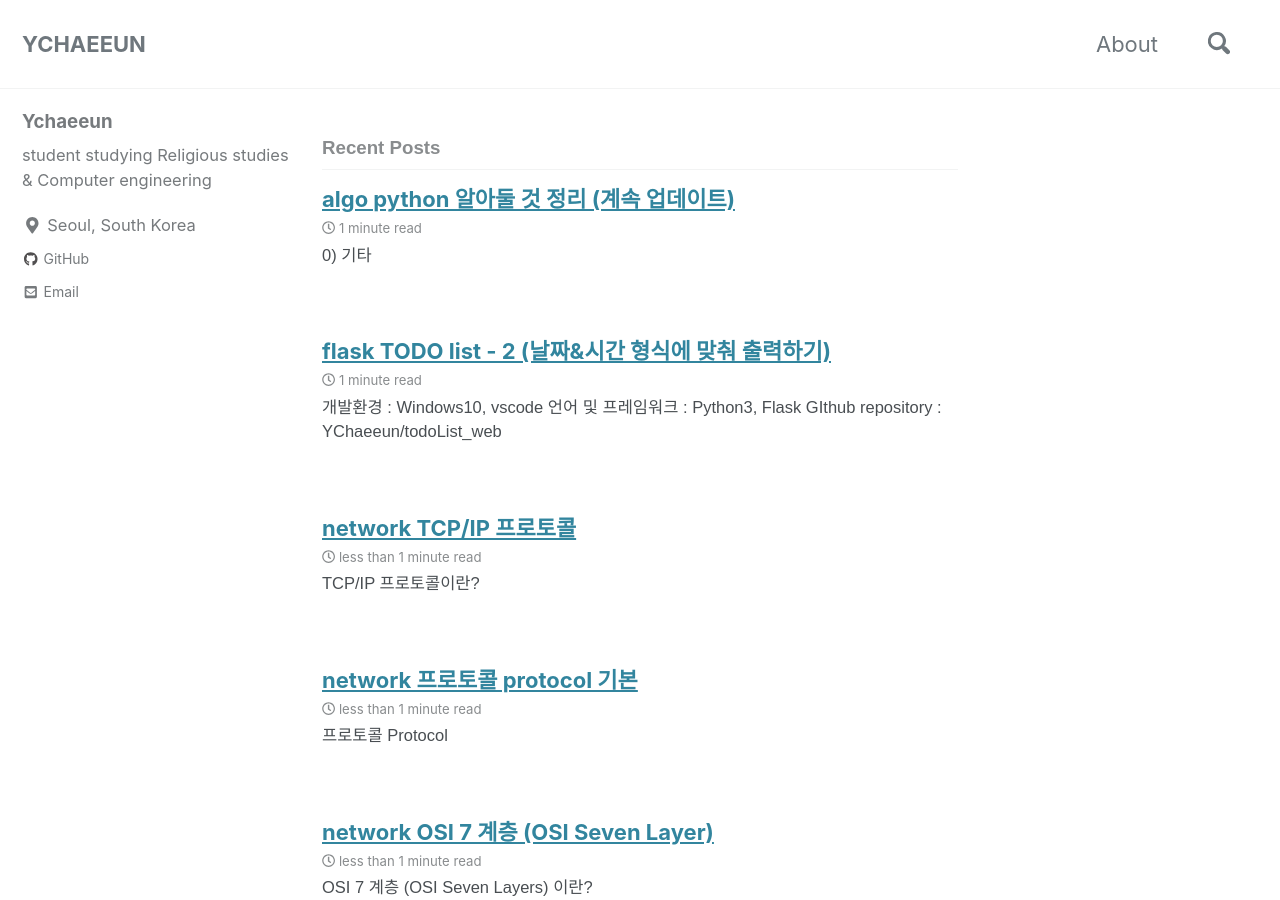
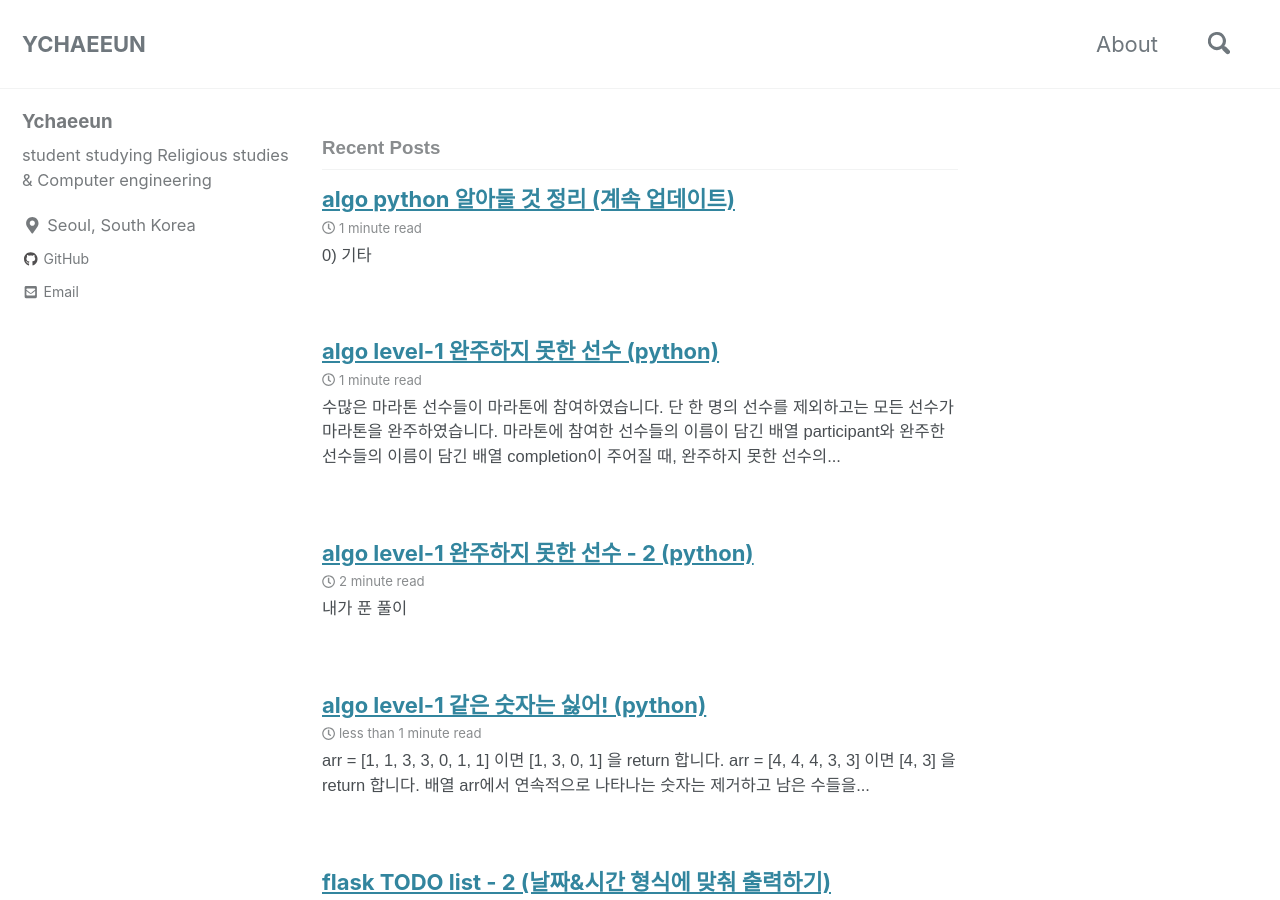
Before and after one commit to YChaeeun/ychaeeun.github.io, a Jekyll site: the page built from index.html, in a window 1280 px wide and 900 px high. Built offline with Jekyll 4.4.1, drawn with Linux system fonts in a browser that asks for light colours; cached includes are drawn as plain includes; the list of posts is cut into pages by our own code; comment, search, counter and statistics services are not loaded; a style sheet for code colours, icons or effects is not loaded.

````diff
--- /dev/null
+++ b/_posts/2019-04-17-algo-1-5.md
@@ -0,0 +1,79 @@
+---
+title: algo level-1 같은 숫자는 싫어! (python)
+date: 2019-04-17
+categories:
+ - algorithm
+---
+
+
+
+> - arr = [1, 1, 3, 3, 0, 1, 1] 이면 [1, 3, 0, 1] 을 return 합니다.
+> - arr = [4, 4, 4, 3, 3] 이면 [4, 3] 을 return 합니다.
+>
+> 배열 arr에서 연속적으로 나타나는 숫자는 제거하고 남은 수들을 return 하는 solution 함수를 완성해 주세요.
+>
+>
+>
+> 출처 : [프로그래머스 Level1](https://programmers.co.kr/learn/challenges?tab=all_challenges)
+
+
+
+
+
+## 내가 푼 풀이
+
+리스트의 처음 값을 넣은 배열 a 와 s의 값들을 차례차례 비교해서 연속적인 숫자가 한 번 씩만 들어갈 수 있도록, 다른 값을 만날 때만 a 에 넣는다.
+
+```python
+def solution(s) :
+    a = s[:1]
+    for i in s:
+        if a[-1] != i :   # a의 맨 마지막 값과 비교
+        	a.append(i)
+    return a
+```
+
+
+
+
+
+## 다른 사람의 풀이
+
+```python
+def solution(s):
+    a = []
+    for i in s:
+        if a[-1:] == [i]:   # 배열은 배열끼리 비교
+            continue
+        a.append(i)
+    return a
+```
+
+
+
+문제를 풀 때  `a = []` 를 했을 때, `a = [-1]`을 하면 에러가 났었는데,
+
+
+
+
+
+## 배운 점!
+
+### 1) 슬라이스는 슬라이스 된 새로운 배열을 반환한다
+
+만약 빈 배열이라면 그대로 빈 배열을 반환한다.
+
+```python
+a = [1,2,3,4,5]
+print(a[-1])   # a[-1]  = 5
+print(a[-1:])  # a[-1:] = [5]
+```
+
+
+
+### 2) 빈 배열의 마지막 값을 출력하려고 하면 에러가 난다
+
+```python
+a = []
+print(a[-1])  # IndexError: list index out of range
+```
--- /dev/null
+++ b/_posts/2019-04-17-algo-1-6-2.md
@@ -0,0 +1,163 @@
+---
+
+title: algo level-1 완주하지 못한 선수 - 2 (python)
+date: 2019-04-17
+categories:
+ - algorithm
+---
+
+
+
+[내가 푼 풀이](#)
+
+
+
+> 수많은 마라톤 선수들이 마라톤에 참여하였습니다. 단 한 명의 선수를 제외하고는 모든 선수가 마라톤을 완주하였습니다.
+>
+> 마라톤에 참여한 선수들의 이름이 담긴 배열 participant와 완주한 선수들의 이름이 담긴 배열 completion이 주어질 때, 완주하지 못한 선수의 이름을 return 하도록 solution 함수를 작성해주세요.
+>
+> (제한 : 참가자 중에는 동명이인이 있을 수 있습니다.)
+>
+>
+>
+> 출처 : [프로그래머스 Level1](https://programmers.co.kr/learn/challenges?tab=all_challenges)
+
+
+
+
+
+
+
+## 다른 사람의 풀이
+
+
+
+**풀이_1_collection.Counter().py**
+
+```python
+import collections
+
+def solution(participant, completion):
+    answer = collections.Counter(participant) - collections.Counter(completion)
+    return list(answer.keys())[0]
+```
+
+
+
+_!! 아니 이게 뭐야_
+
+ `Counter()`는 `dict`와 같이 `hash`형 자료들의 값의 갯수를 셀 때 사용하는데, 딕셔너리 처럼 {'자료 이름' : '갯수'} 형식으로 만들어 진다!!!!!!!!! 심지어 Counter 객체들끼리 뺄셈도 가능하다 (자세한 건 아래에서)
+
+
+
+collections.Counter().py
+
+```python
+p = ['mislav', 'stanko', 'mislav', 'ana']
+c = ['stanko', 'ana', 'mislav']
+
+print(collections.Counter(p))
+# Counter({'mislav': 2, 'stanko': 1, 'ana': 1})
+
+print(collections.Counter(c))
+# Counter({'stanko': 1, 'ana': 1, 'mislav': 1})
+
+print(collections.Counter(p) - collections.Counter(c))  # 'mislav'
+```
+
+
+
+
+
+**풀이_2_hash().py**
+
+```python
+def solution(participant, completion):
+    answer = ''
+    temp = 0
+    dic = {}
+    for part in participant:
+        dic[hash(part)] = part
+        temp += int(hash(part))
+    for com in completion:
+        temp -= hash(com)
+    answer = dic[temp]
+
+    return answer
+```
+
+정수형의 hash() 값을 이용한 덧셈과 뺄셈을 이용한 귀여운(ㅋㅋ) 풀이라고 생각했다.
+
+>  hash() : return the hash value of the object (if it has one)
+
+hash()는 마치 자료들의 주소값처럼(?) 실행될 때마다 각 값에 대한 고유한 정수형 숫자값을 반환한다. 따라서 participant 의 인자들의 hash 값을 모두 더해주고, completion의 인자들의 hash 값을 모두 빼주면 1) 중복됐던 값 중 하나 혹은 2) completion 목록에는 없는 participant의 hash 값이 남는다.
+
+
+
+```python
+participant = ['mislav', 'stanko', 'mislav', 'ana']
+ccompletion = ['stanko', 'ana', 'mislav']
+
+# 값들은 실행 할 때마다 달라졌음! (마치 주소값 처럼?)
+
+participant 인자들의 hash 값 : -7255552355678196268  # 'mislav'
+participant 인자들의 hash 값 : -3065587020756881512  # 'stanko'
+participant 인자들의 hash 값 : -7255552355678196268  # 'mislav'
+participant 인자들의 hash 값 :  1818884172576161297  # 'ana'
+
+participant 총합            : -15757807559537112751
+
+completion 인자들의 hash 값  : -3065587020756881512   # 'stanko'
+completion 인자들의 hash 값  : 1818884172576161297    # 'ana'
+completion 인자들의 hash 값  : -7255552355678196268   # 'mislav'
+
+participant 총합 - completion 총합 : -7255552355678196268 # 'mislav'
+```
+
+
+
+
+
+
+
+## 배운 점
+
+### 1) collections.Counter() 모듈에 대해 알게 되었다! [참고](<https://docs.python.org/3/library/collections.html#collections.Counter>)
+
+> A [`Counter`](https://docs.python.org/3/library/collections.html#collections.Counter) is a [`dict`](https://docs.python.org/3/library/stdtypes.html#dict) subclass for counting hashable objects. It is a collection where elements are stored as dictionary keys and their counts are stored as dictionary values.
+
+
+
++ `Counter`는 `dict` 자료형의 값들의 개수를 세서 {'자료 이름' : '갯수'} 형식으로 출력한다
+
++ 0 (zero) 나 음수 (minus)의 값들도 가능
+
++ Counter() 객체 끼리의 뺄셈도 가능하다 (set의 차집합 처럼)
+
++ 만약 찾고자 하는 값이 없을 경우에도 Counter로 세어주면 에러가 아니라 0 을 반환한다
+
+  ```python
+  c = collections.Counter(['A', 'B'])
+  print(c['C'])  # 0
+  ```
+
++ .most_common([n]) 을 사용하면 많이 나온 빈도수 대로 n개의 결과를 출력해준다
+
+  ```python
+  print(collections.Counter('abracadabra').most_common(3))
+  # [('a', 5), ('r', 2), ('b', 2)
+  ```
+
+
+
+
+
+### 2) hash() 에 대해서 알게 되었다 [참고](<https://docs.python.org/3/library/functions.html?highlight=hash#hash>)
+
+> Hash values are **integers**. They are used to quickly compare dictionary keys during a dictionary lookup. Numeric values that compare equal have the same hash value (even if they are of different types, as is the case for 1 and 1.0)
+
+
+
++ hash() 는 `dict`값들을 빠르게 비교하기 위해서 정수형 숫자를 반환한다.
+
++ 숫자들은 자료형이 다르더라도 같은 hash 값을 가진다 (ex. int - 1 / float - 1.0 같은 hash 값을 가짐)
--- /dev/null
+++ b/_posts/2019-04-17-algo-1-6.md
@@ -0,0 +1,121 @@
+---
+title: algo level-1 완주하지 못한 선수 (python)
+date: 2019-04-17
+categories:
+ - algorithm
+---
+
+
+
+> 수많은 마라톤 선수들이 마라톤에 참여하였습니다. 단 한 명의 선수를 제외하고는 모든 선수가 마라톤을 완주하였습니다.
+>
+> 마라톤에 참여한 선수들의 이름이 담긴 배열 participant와 완주한 선수들의 이름이 담긴 배열 completion이 주어질 때, 완주하지 못한 선수의 이름을 return 하도록 solution 함수를 작성해주세요.
+>
+> (제한 : 참가자 중에는 동명이인이 있을 수 있습니다.)
+>
+>
+>
+> 출처 : [프로그래머스 Level1](https://programmers.co.kr/learn/challenges?tab=all_challenges)
+
+
+
+
+
+## 내가 푼 풀이
+
+간단하게 차집합을 구하면 될 것 같아서, `set`을 이용했다. 그런데 문제의 조건에서 **동명이인**을 다르게 처리해야 하는데, set은 중복을 제거해 버린다. 그래서 몇몇 케이스에서 오답처리가 되었다.
+
+
+
+1차 시도.py  (오답!!)
+
+```python
+def solution(s, c):
+    set1 = set(s) - set(c)
+    if list(set1):
+        return list(set1)[0]
+    	# 안에 있는 값만 뽑아내기 위해서 list()로 변환
+        # 완주하지 못한 단 한 명이기 때문에 [0] 해줬음
+    else :
+        return 0  # 런타임에러 방지
+```
+
+
+
+어떻게 해야 할 지 고민하다가, `dictionary`에 값을 넣어 비교하는 형식으로 풀었다. 그런데 역시 ... 시간이 초과돼서 오답 처리...!!!! 으으
+
+
+
+2차 시도.c  (시간초과...ㅠ)
+
+```python
+def solution(s,c):
+    dic1 = {i : 0 for i in s}
+
+    for i in s :
+        for j in dic1.keys():
+            if i == j :			# 참가자들 중,
+                dic1[i] += 1    # 중복된 값 체크
+
+    for i in c :
+        for j in dic1.keys():
+            if i == j :
+                dic1[i] -= 1
+
+    for i in dic1.keys() :
+        if dic1[i] > 0 :
+            # 완주한 선수 목록에 없다면, 1이 나올테니까
+            # dic1[i] > 0
+            return i
+
+    return 0
+```
+
+
+
+검색하다가 zip() 을 알게 됐는데, 정렬을 해보면 차이점을 찾을 수 있을 것 같았다.
+
++  예시  1) 동명이인이 있다면, zip 안에 있는 값이 다른 것이 있기 때문에 그 다른 것들 중 하나가 답이 되거나
++ 예시 2) 모두 같거나, 중복된 것이 맨 뒤에 정렬됐다면 길이가 하나 차이 나는 `s`의 마지막 값이 답이 된다.
+
+
+
+3차 시도.py (성공!!)
+
+```python
+def solution(s,c):
+
+    s.sort()
+    c.sort()
+
+    for par, com in zip(s, c) :
+        if par != com :
+            return par   # 예시 1번
+
+    return s[-1]         # 예시 2번
+```
+
+
+
+```python
+# 예시 1번
+A = ['a','b','b','c']
+B = ['a','b','c']
+zip(A, B)  # [('a','a'), ('b','b'), ('b','c')]  # 차이 발생
+
+# 예시 2번 - 1
+A = ['a','b','c','c']   # 마지막 값
+B = ['a','b','c']
+zip(A, B)  # [('a','a'), ('b','b'), ('c','c')]
+
+# 예시 2번 -2
+A = ['a','b','c']       # 마지막 값
+B = ['a','b]
+zip(A, B)  # [('a','a'), ('b','b')]
+```
+
+
+
+
+
+[다른 사람의 풀이  & 배운점](#)
--- a/_posts/9999-12-31-python-tips.md
+++ b/_posts/9999-12-31-python-tips.md
@@ -81,6 +81,8 @@ toc: true
 
 ## 2) 슬라이싱 Slicing
 
++ 슬라이싱은 새로운 배열을 반환한다!
+
 
 
 
````
